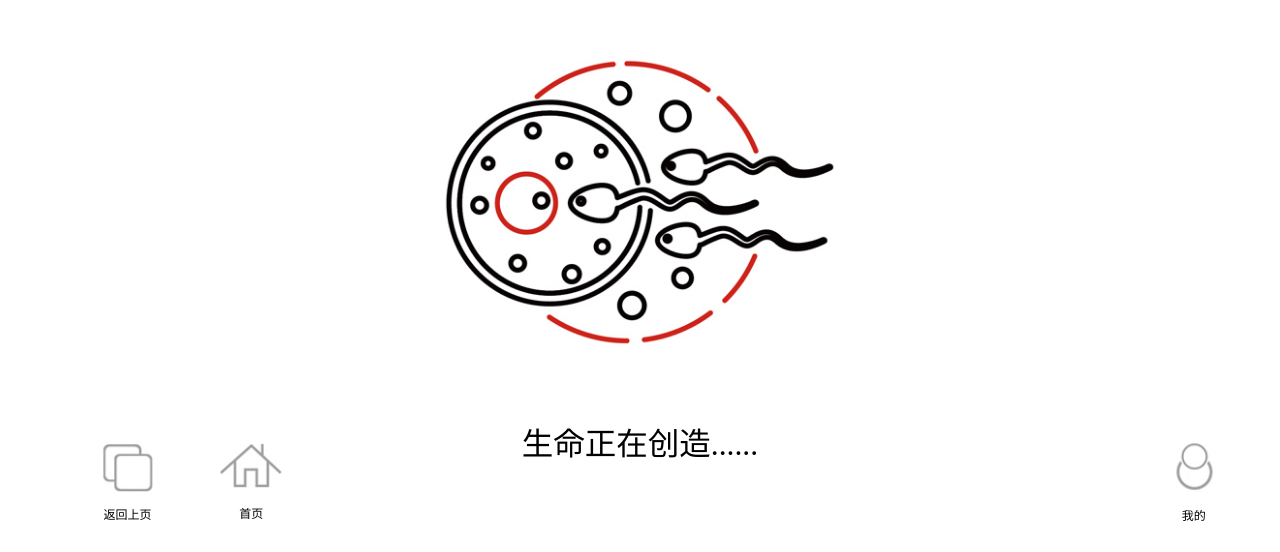
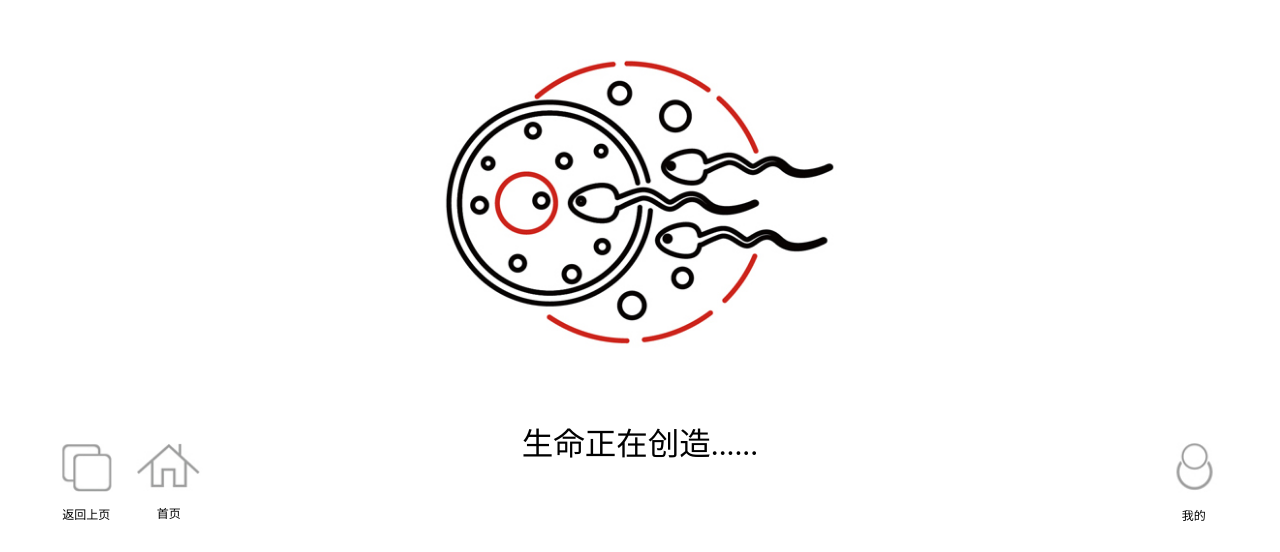
Before and after one commit to htt6275/htt6275.github.io, a website built with Vite: page develop.html in a window 1280 px wide. Shown: the part 248-800 px from the top of the page. Built offline with nearby package versions, Linux system fonts and the light colour scheme.

Commit message:
fix：212

```diff
--- a/develop.html
+++ b/develop.html
@@ -40,16 +40,13 @@
         }
         .develop-center{
             text-align: center;
+            margin-left: 0.3rem;
         }
         .develop-warp .develop-center-main{
-            width: 3rem;
             display: flex;
             justify-content: space-between;
             align-items: center;
             text-align: center;
-        }
-        .develop-left{
-            width: 1.8rem;
         }
         .develop_icon{
            width: 0.7rem;
```
